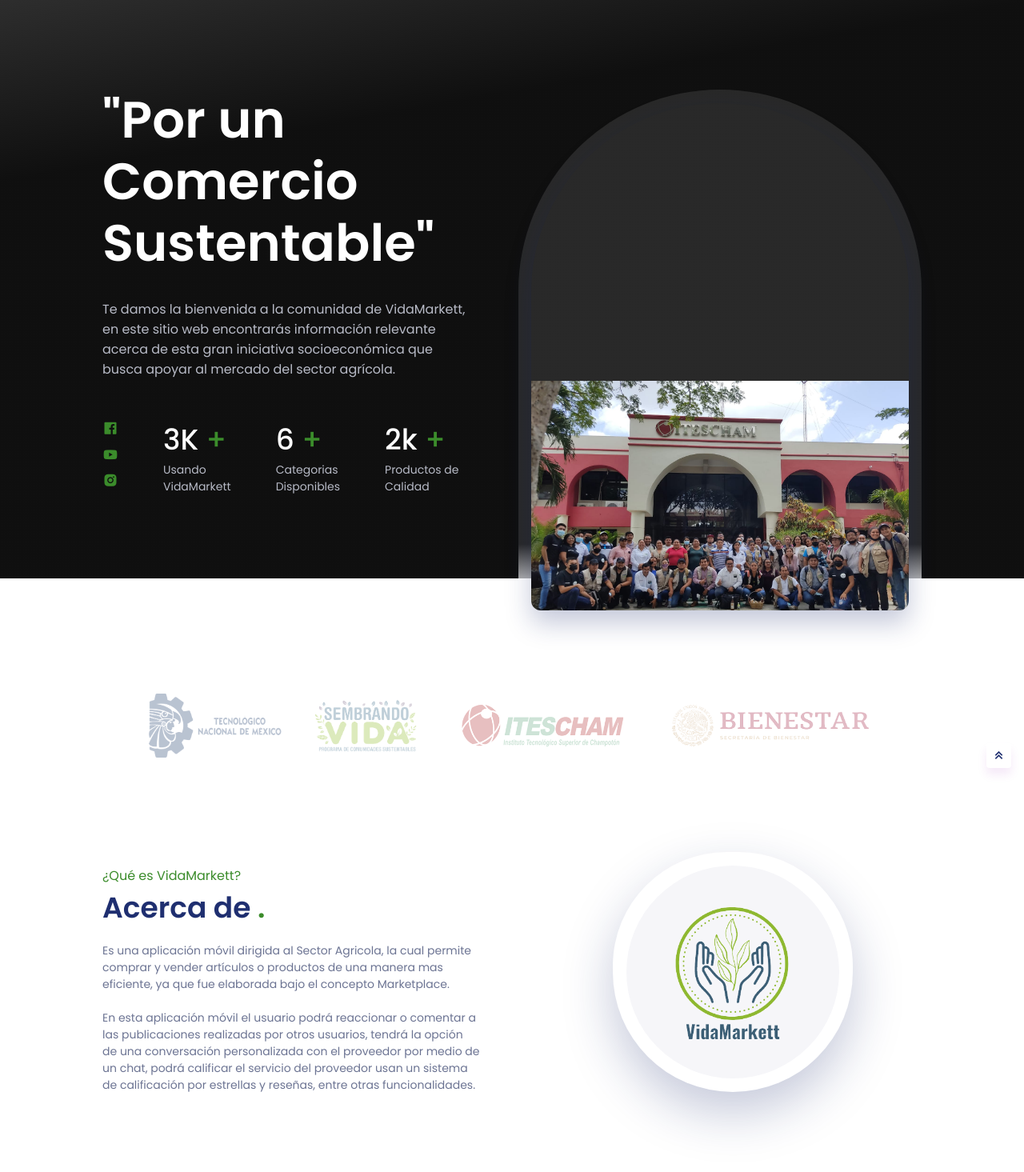
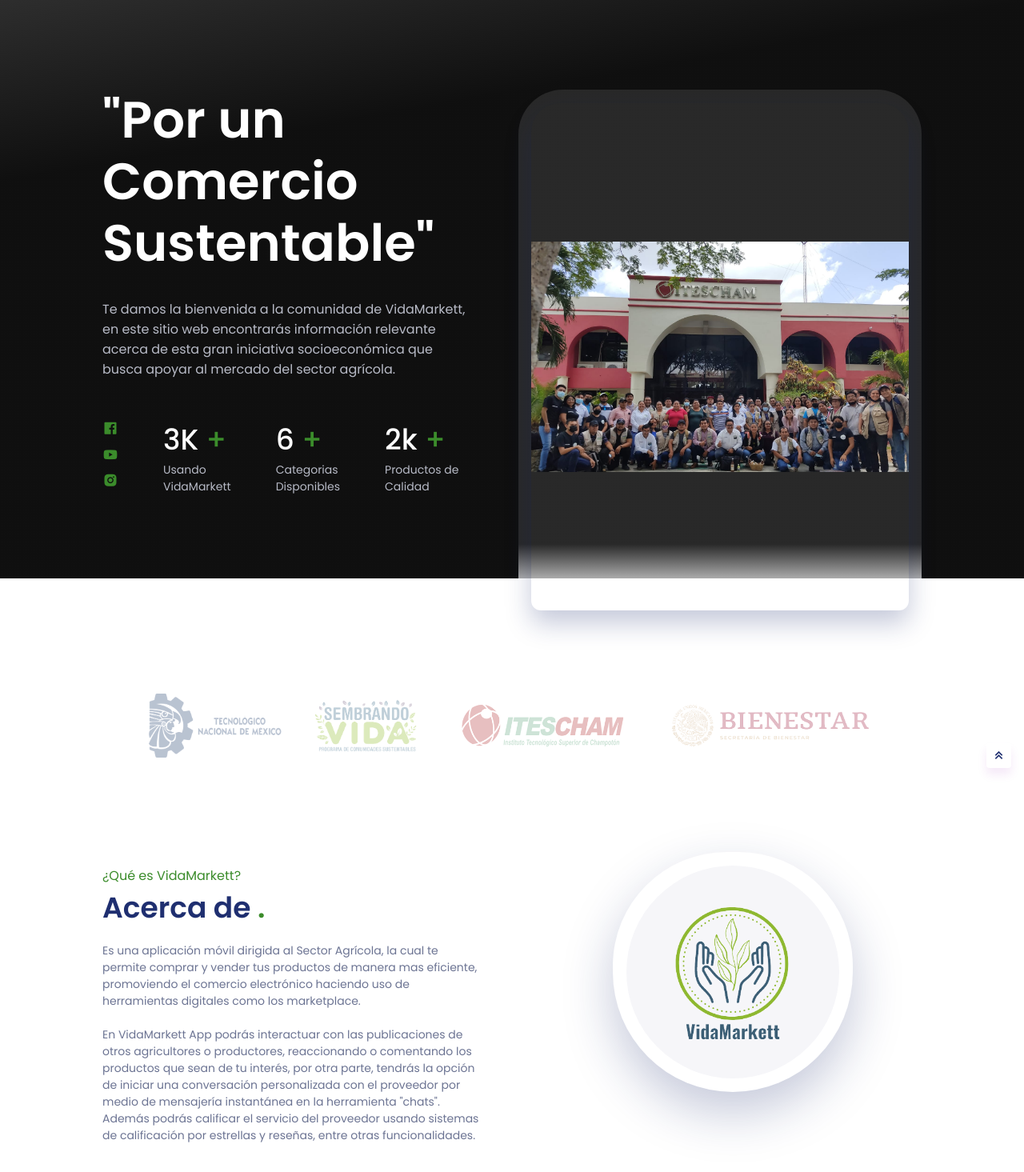
Before and after one commit to adrianPereyra/VidaMarkett, a plain HTML site: page index.html in a window 1280 px wide. Shown: the part 80-1545 px from the top of the page at 80% size. Drawn offline with nearby package versions, Linux system fonts and the light colour scheme.

Commit message:
update too folders
actualizacion de todo

```diff
--- a/assets/css/styles.css
+++ b/assets/css/styles.css
@@ -378,7 +378,7 @@ body.dark-theme{
   overflow: hidden;
   border-radius: 125px 125px 12px 12px;
   display: inline-flex;
-  align-items: flex-end;
+  align-items: center;
   bottom: -1.5rem;
   box-shadow: 0 16px 32px hsla(228, 66%, 25%, .25);
 }
@@ -1121,12 +1121,12 @@ body.dark-theme{
   .home__orbe{
     width: 504px;
     height: 611px;
-    border-radius: 256px 256px 0 0;
+    border-radius: 56px 56px 0 0;
   }
   .home__img{
     width: 472px;
     height: 634px;
-    border-radius: 236px 236px 12px 12px;
+    border-radius: 36px 36px 12px 12px;
     bottom: -2.5rem;
   }
 
--- a/index.html
+++ b/index.html
@@ -173,9 +173,9 @@
                                 Acerca de <span>.</span>
                             </h2>
                             <p class="about__description">
-                                Es una aplicación móvil dirigida al Sector Agricola, la cual permite comprar y vender artículos o productos de una manera mas eficiente, ya que fue elaborada bajo el concepto Marketplace.
+                                Es una aplicación móvil dirigida al Sector Agrícola, la cual te permite comprar y vender tus productos de manera mas eficiente, promoviendo el comercio electrónico haciendo uso de herramientas digitales como los marketplace.
                                 <br><br>
-                                En esta aplicación móvil el usuario podrá reaccionar o comentar a las publicaciones realizadas por otros usuarios, tendrá la opción de una conversación personalizada con el proveedor por medio de un chat, podrá calificar el servicio del proveedor usan un sistema de calificación por estrellas y reseñas, entre otras funcionalidades.
+                                En VidaMarkett App podrás interactuar con las publicaciones de otros agricultores o productores, reaccionando o comentando los productos que sean de tu interés, por otra parte, tendrás la opción de iniciar una conversación personalizada con el proveedor por medio de mensajería instantánea en la herramienta "chats". Además podrás calificar el servicio del proveedor usando sistemas de calificación por estrellas y reseñas, entre otras funcionalidades.
                             </p>
                         </div>
                     </div>
@@ -190,7 +190,7 @@
 
                 <div class="video__container container">
                     <p class="video__description">
-                        Video introductorio sobre la aplicación VidaMarkett
+                        En este video te explicamos un poco más acerca de nuestros objetivos y los beneficios que disfrutarás como usuario de VidaMarkett App. Por otra parte, tendrás una mejor perspectiva de las herramientas y funcionalidades de la aplicación.
                     </p>
 
                     <div class="video__content">
```
